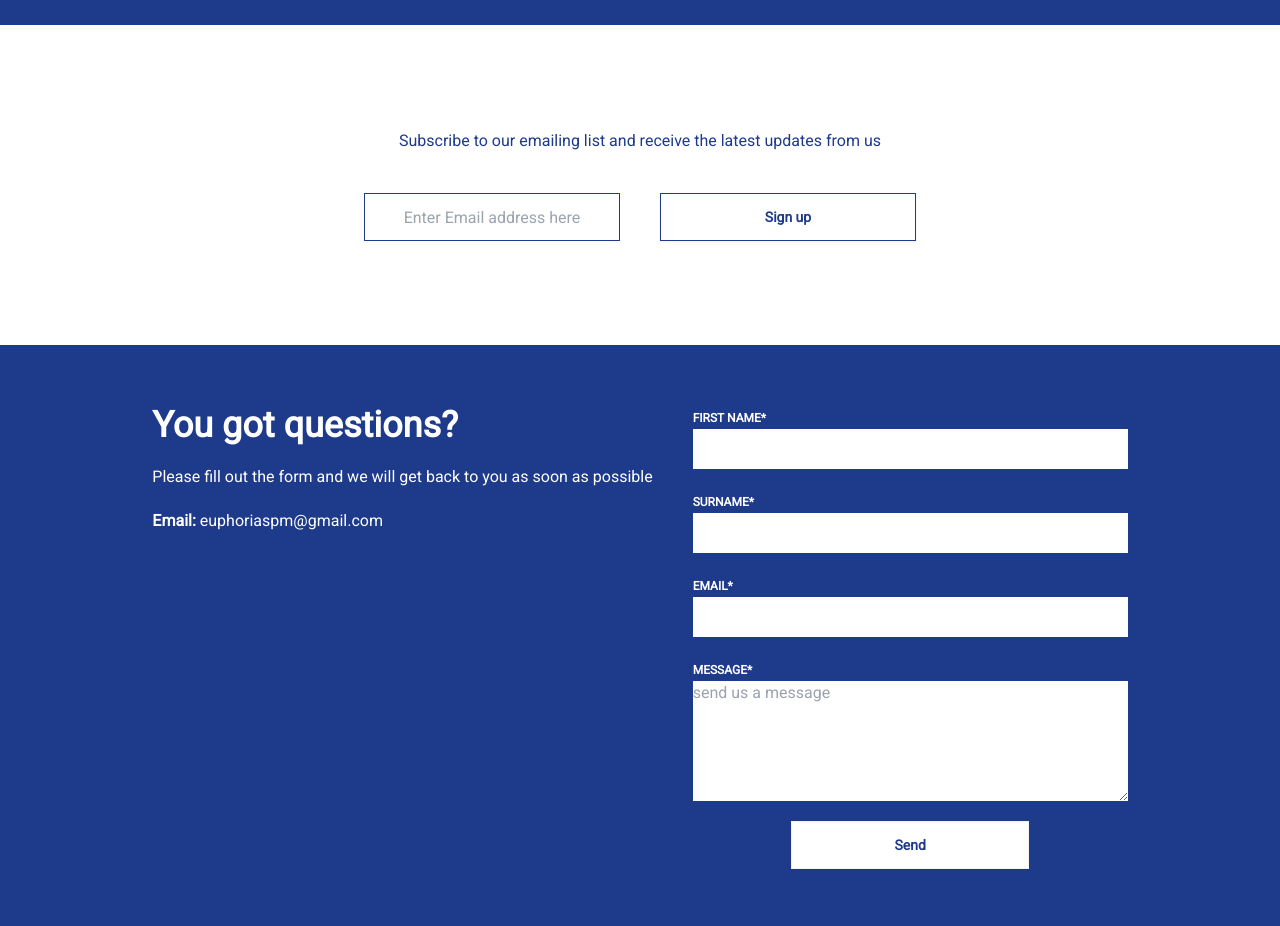
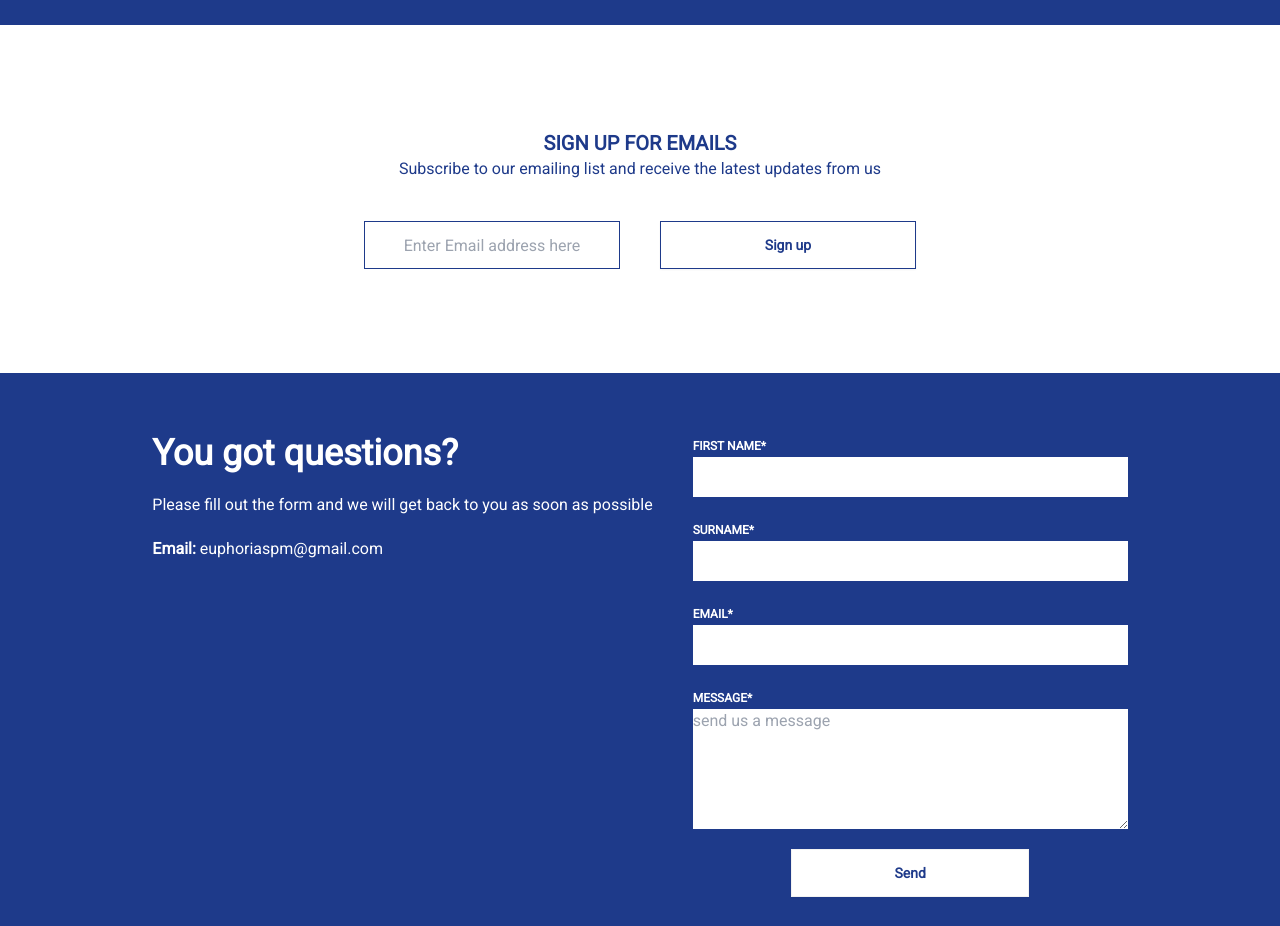
Before and after one commit to williamgyamfik/espm_landing_page, a Next.js app: page / in a window 1280 px wide. Shown: the part 2960-3886 px from the top of the page. Built offline with nearby package versions, Linux system fonts and the light colour scheme.

Commit message:
added email and get started component

```diff
--- a/components/Subscribe.jsx
+++ b/components/Subscribe.jsx
@@ -12,6 +12,9 @@ const Subscribe = () => {
   return (
     <div className="flex flex-col my-16 p-5">
       <div className="text-center p-5">
+        <h1 className="uppercase text-xl font-bold text-blue-900">
+          Sign up for emails
+        </h1>
         <p className=" text-blue-900">
           Subscribe to our emailing list and receive the latest updates from us
         </p>
```
